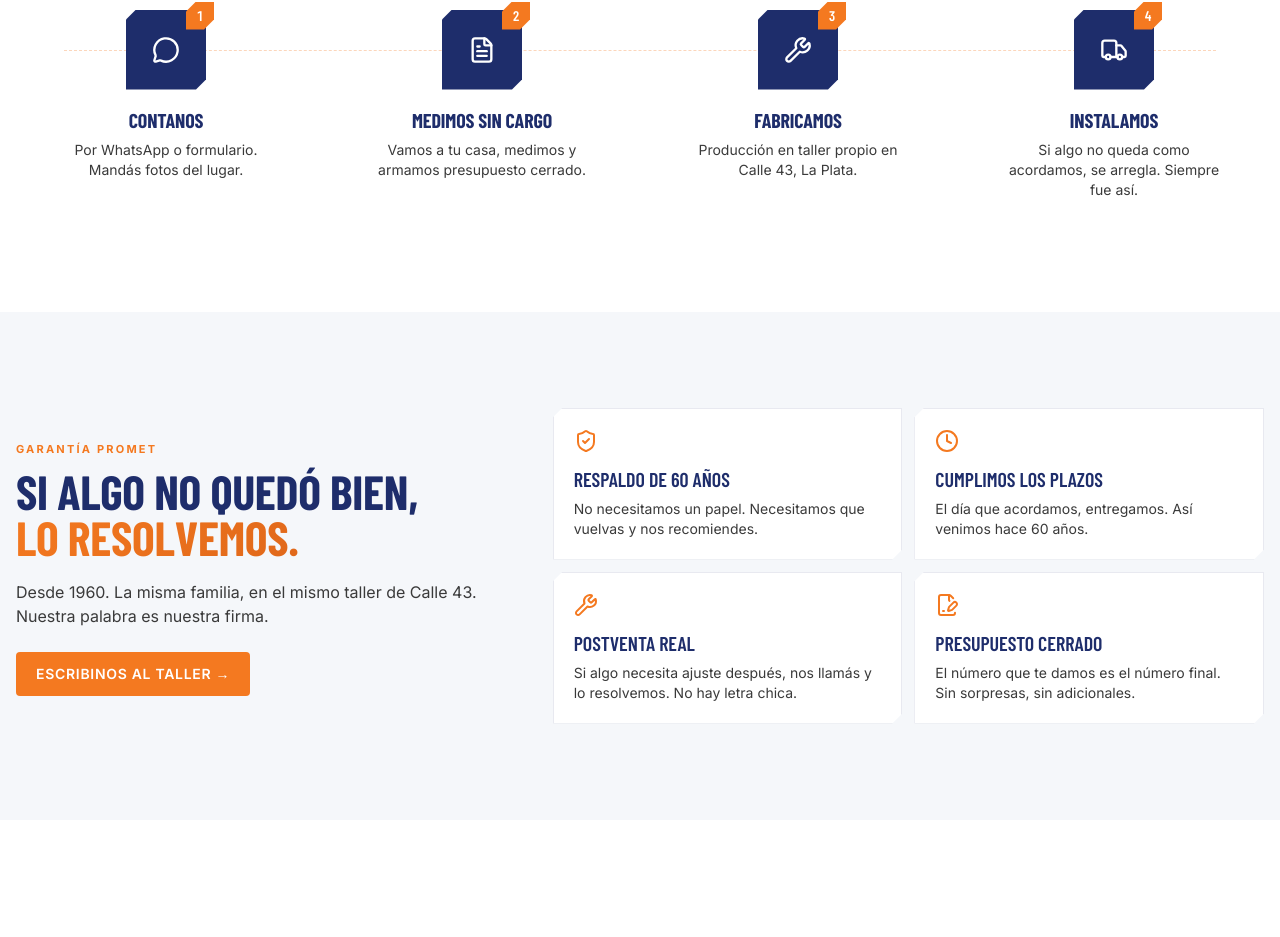
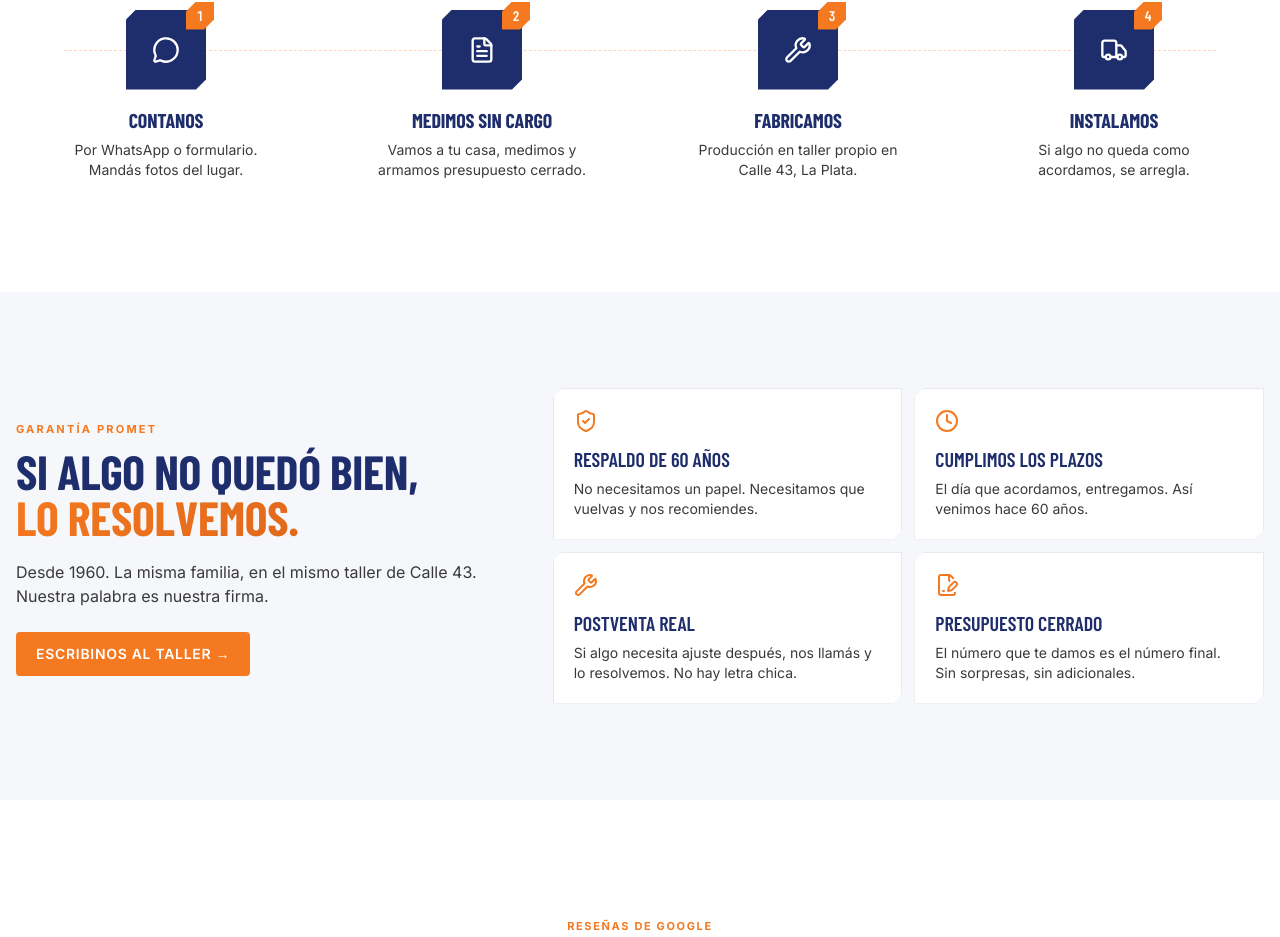
Before and after one commit to impactofede/metalurgica-promet-lp-v2, a React (Vite) app: page / in a window 1280 px wide. Shown: the part 5056-5993 px from the top of the page. Built offline with nearby package versions, Linux system fonts and the light colour scheme; the HTML template or start-up script is replaced by a standard one; a web font is replaced by a local one.

Commit message:
fix: update guarantee text in process section
Remove extra phrase to match design requirement.

```diff
--- a/src/components/promet/process.tsx
+++ b/src/components/promet/process.tsx
@@ -5,7 +5,7 @@ const stepsB2C = [
   { icon: MessageCircle, t: "Contanos", d: "Por WhatsApp o formulario. Mandás fotos del lugar." },
   { icon: FileText, t: "Medimos sin cargo", d: "Vamos a tu casa, medimos y armamos presupuesto cerrado." },
   { icon: Wrench, t: "Fabricamos", d: "Producción en taller propio en Calle 43, La Plata." },
-  { icon: Truck, t: "Instalamos", d: "Si algo no queda como acordamos, se arregla. Siempre fue así." },
+  { icon: Truck, t: "Instalamos", d: "Si algo no queda como acordamos, se arregla." },
 ];
 
 const stepsB2B = [
```
